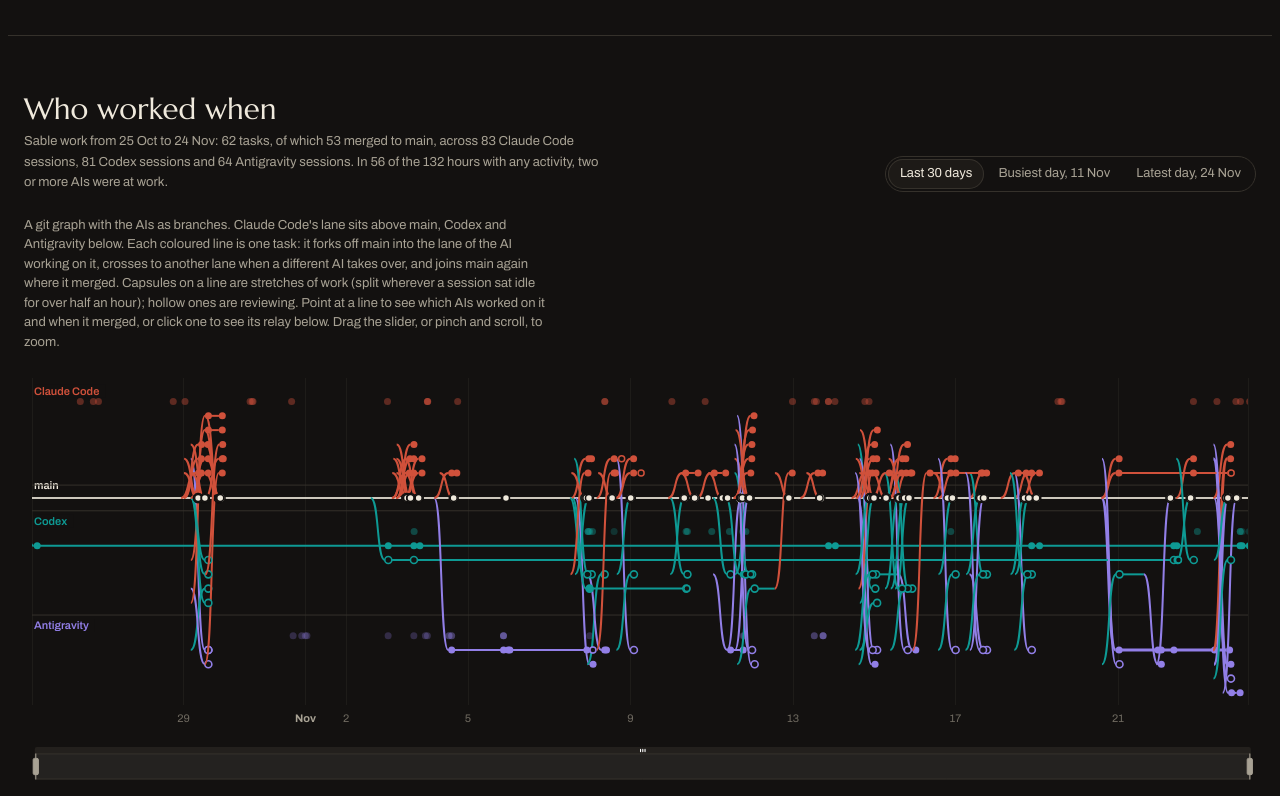
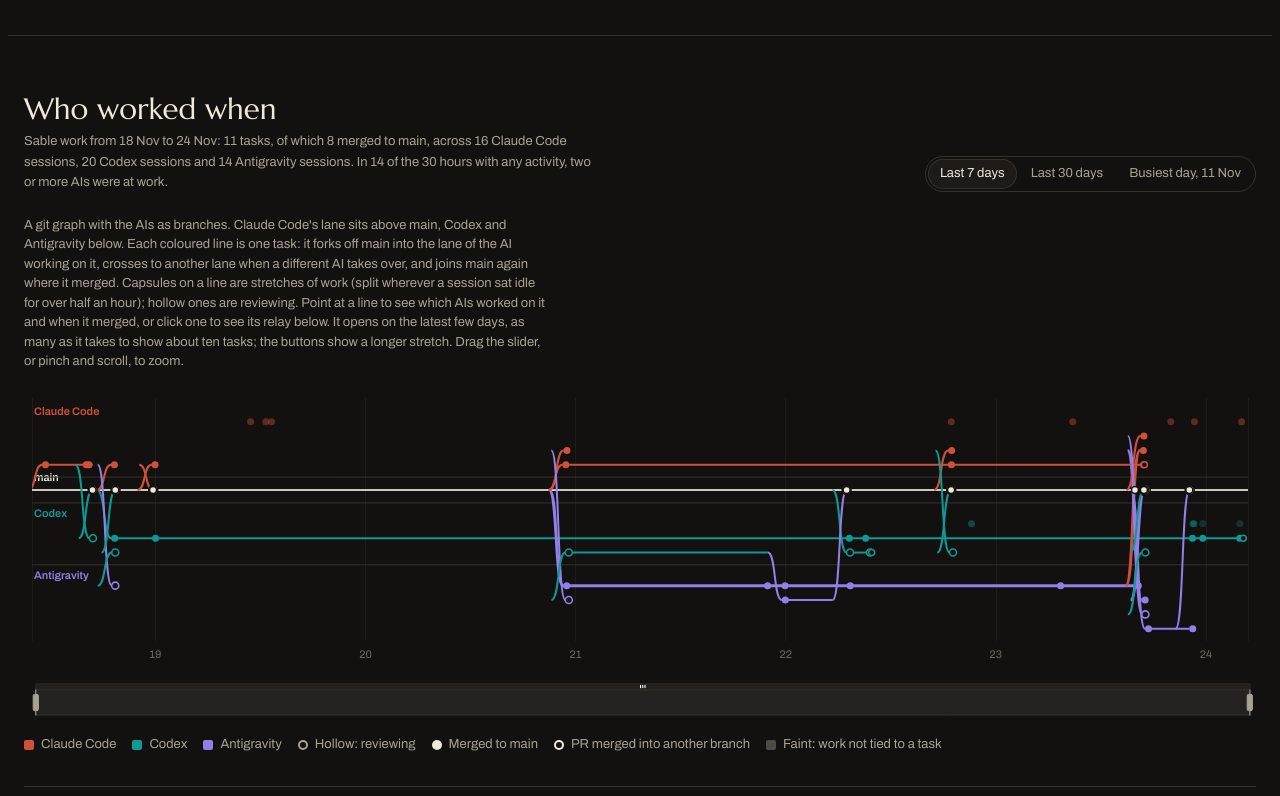
Before and after one commit to Pritesh1980/sable-ai-ledger, a plain HTML site: page ledger/index.html in a window 1280 px wide. Shown: the part 2020-2816 px from the top of the page. Drawn offline with nearby package versions, Linux system fonts and the light colour scheme; files whose address does not match are found by name.

Commit message:
ledger: timeline opens on enough recent days to show about ten tasks
Each period is redrawn on its own so lane depth fits it; buttons for 7 days, 30 days and the busiest day.

Co-Authored-By: Claude Opus 5.5 <noreply@anthropic.com>

```diff
--- a/ledger/index.html
+++ b/ledger/index.html
@@ -367,13 +367,13 @@ details.numbers[open] summary { margin-bottom: 10px; }
     <div class="spread-head">
       <div>
         <h2 id="timeline-h" tabindex="-1">Who worked when</h2>
-        <p id="tl-note">Sable work by Claude Code, Codex and Antigravity over the last 30 days.</p>
+        <p id="tl-note">Sable work by Claude Code, Codex and Antigravity.</p>
       </div>
       <div class="seg" role="group" aria-label="Period shown" id="tl-view"></div>
     </div>
     <div>
-      <p class="chart-note">A git graph with the AIs as branches. Claude Code's lane sits above main, Codex and Antigravity below. Each coloured line is one task: it forks off main into the lane of the AI working on it, crosses to another lane when a different AI takes over, and joins main again where it merged. Capsules on a line are stretches of work (split wherever a session sat idle for over half an hour); hollow ones are reviewing. Point at a line to see which AIs worked on it and when it merged, or click one to see its relay below. Drag the slider, or pinch and scroll, to zoom.</p>
-      <div class="chart" id="chart-timeline" style="height: 480px" role="img" aria-label="Every Claude Code, Codex and Antigravity session on Sable over the last 30 days, with merges to main"></div>
+      <p class="chart-note">A git graph with the AIs as branches. Claude Code's lane sits above main, Codex and Antigravity below. Each coloured line is one task: it forks off main into the lane of the AI working on it, crosses to another lane when a different AI takes over, and joins main again where it merged. Capsules on a line are stretches of work (split wherever a session sat idle for over half an hour); hollow ones are reviewing. Point at a line to see which AIs worked on it and when it merged, or click one to see its relay below. It opens on the latest few days, as many as it takes to show about ten tasks; the buttons show a longer stretch. Drag the slider, or pinch and scroll, to zoom.</p>
+      <div class="chart" id="chart-timeline" style="height: 480px" role="img" aria-label="Every Claude Code, Codex and Antigravity session on Sable, with merges to main"></div>
       <ul class="legend" id="tl-legend" style="margin-top: 10px"></ul>
     </div>
     <div class="relay" id="relay">
@@ -2203,28 +2203,24 @@ details.numbers[open] summary { margin-bottom: 10px; }
       return out.sort((a, b) => a.from - b.from);
     }
 
-    const all = stretches(calls);
-    const t0 = calls[0][iT], t1 = calls[calls.length - 1][iT];
-    const merges = (W.merges || []).filter((m) => m[0] >= t0 - 86400 && m[0] <= t1 + 86400);
-
-    const tasksSeen = new Map();
-    for (const s of all) for (const [k] of s.tasks) tasksSeen.set(k, Math.max(tasksSeen.get(k) || 0, s.to));
-    const order = [...tasksSeen].sort((a, b) => b[1] - a[1]).map(([k]) => k);
+    const tEnd = calls[calls.length - 1][iT];
+    const allMerges = W.merges || [];
     const mergesOf = (k) => {
       const name = W.tasks[k];
       const pr = name.match(/^PR #(\d+)$/);
       const sha = name.match(/^Commit (\w+)$/);
-      const found = pr ? merges.filter((m) => m[3] === +pr[1])
-        : sha ? merges.filter((m) => m[1].startsWith(sha[1]) || sha[1].startsWith(m[1])) : [];
+      const found = pr ? allMerges.filter((m) => m[3] === +pr[1])
+        : sha ? allMerges.filter((m) => m[1].startsWith(sha[1]) || sha[1].startsWith(m[1])) : [];
       // A PR merged into another branch never lands on main under its own number: use the PR's merge time.
       const t = info.get(name);
       if (pr && !found.length && t && t.shipped_at) return [[Math.round(Date.parse(t.shipped_at) / 1000), '', t.title, +pr[1], 'pr']];
       return found;
     };
-    // A task's stretches up to its merge; calls booked to it after the merge are counted, not drawn.
-    function partsOf(k) {
+    // A task's stretches up to its merge, from the given calls (every Sable call by default); calls booked to it
+    // after the merge are counted, not drawn.
+    function partsOf(k, rows) {
       const mk = mergesOf(k);
-      const every = stretches(calls.filter((r) => r[iTask] === k));
+      const every = stretches((rows || calls).filter((r) => r[iTask] === k));
       const cutoff = mk.length ? mk[mk.length - 1][0] + 3600 : Infinity;
       const parts = every.filter((p) => p.from <= cutoff);
       const later = sum(every.filter((p) => p.from > cutoff).map((p) => p.n));
@@ -2241,11 +2237,53 @@ details.numbers[open] summary { margin-bottom: 10px; }
       const verb = rev === n ? 'reviewed' : rev ? 'built and reviewed' : 'built';
       return TOOLS[i].name + ' ' + verb + ' in ' + ps.length + (ps.length === 1 ? ' stretch' : ' stretches') + ' (' + F.int(n) + ' calls)';
     });
+    // Every task seen in the 30 days, latest first, for the relay's picker.
+    const lastSeen = new Map();
+    for (const r of calls) if (r[iTask] >= 0) lastSeen.set(r[iTask], r[iT]);
+    const order = [...lastSeen].sort((x, y) => y[1] - x[1]).map(([k]) => k);
+
+    const dot = (fill, stroke) => {
+      const s = swatch(fill);
+      s.style.borderRadius = '50%';
+      if (stroke) { s.style.background = 'transparent'; s.style.boxShadow = 'inset 0 0 0 2px ' + stroke; }
+      return s;
+    };
+    const li = (...kids) => { const n = el('li'); n.append(...kids); return n; };
+
+    // ---- the graph, drawn for one period at a time so its lanes are only as deep as that period needs
+    const node = $('#chart-timeline');
+    const ROW_PX = narrow ? 13 : 14;
+    node.setAttribute('aria-label', 'Git graph of Sable work: each task forks from main into the lane of the AI that worked on it and joins main where it merged');
+    const chart = make('chart-timeline');
+    let lit = null, focused = false, branches = [];
+    const R = 14; // the horizontal reach of a curve between lanes, in pixels
+    const curve = (x1, y1, x2, y2, stroke, lineWidth, opacity) => ({
+      type: 'bezierCurve', silent: false,
+      shape: { x1, y1, x2, y2, cpx1: x1 + (x2 - x1) * 0.6, cpy1: y1, cpx2: x1 + (x2 - x1) * 0.4, cpy2: y2 },
+      style: { stroke, lineWidth, opacity, fill: null },
+    });
+    const capsule = (x1, x2, yy, color, hollow, opacity) => {
+      const w = Math.max(7, x2 - x1);
+      return { type: 'rect', shape: { x: x1, y: yy - 3.5, width: w, height: 7, r: 3.5 },
+        style: hollow ? { fill: BG, stroke: color, lineWidth: 1.6, opacity } : { fill: color, opacity } };
+    };
+    const branchData = () => branches.map((b, i) => ({ value: [ms(b.segs[0].from), ms(b.mergeAt || b.segs[b.segs.length - 1].to)], i }));
+
+    function draw(from, to) {
+      const win = calls.filter((r) => r[iT] >= from && r[iT] < to);
+      if (!win.length) return;
+      const all = stretches(win);
+      const t0 = win[0][iT], t1 = win[win.length - 1][iT];
+      const merges = allMerges.filter((m) => m[0] >= t0 - 86400 && m[0] <= t1 + 86400);
+
+      const tasksSeen = new Map();
+      for (const s of all) for (const [k] of s.tasks) tasksSeen.set(k, Math.max(tasksSeen.get(k) || 0, s.to));
+      const shown = [...tasksSeen].sort((x, y) => y[1] - x[1]).map(([k]) => k);
 
       // ---- branches: one per task, cut into segments wherever the work moves to another AI
-    const branches = [];
-    for (const k of order) {
-      const { parts, merges: mk } = partsOf(k);
+      branches = [];
+      for (const k of shown) {
+        const { parts, merges: mk } = partsOf(k, win);
         if (!parts.length) continue;
         const last = mk[mk.length - 1];
         const end = Math.max(...parts.map((p) => p.end));
@@ -2300,24 +2338,17 @@ details.numbers[open] summary { margin-bottom: 10px; }
 
       // The note: how much of the work overlapped.
       const hours = new Map();
-    for (const r of calls) {
+      for (const r of win) {
         const h = Math.floor(r[iT] / 3600);
         hours.set(h, (hours.get(h) || 0) | (1 << r[iTool]));
       }
       const sharedHours = [...hours.values()].filter((v) => v & (v - 1)).length;
       const perTool = TOOLS.map((_, i) => all.filter((s) => s.tool === i).length);
       const toMain = branches.filter((b) => b.merge && b.merge[4] !== 'pr').length;
-    $('#tl-note').textContent = 'Sable work from ' + F.day(isoDay(t0)) + ' to ' + F.day(isoDay(t1)) + ': '
+      $('#tl-note').textContent = 'Sable work ' + (isoDay(t0) === isoDay(t1) ? 'on ' + F.day(isoDay(t0)) : 'from ' + F.day(isoDay(t0)) + ' to ' + F.day(isoDay(t1))) + ': '
         + F.int(branches.length) + ' tasks, of which ' + toMain + ' merged to main, across '
         + listed(TOOLS.map((t, i) => perTool[i] ? F.int(perTool[i]) + ' ' + t.name + ' sessions' : null).filter(Boolean))
         + '. In ' + sharedHours + ' of the ' + hours.size + ' hours with any activity, two or more AIs were at work.';
-    const dot = (fill, stroke) => {
-      const s = swatch(fill);
-      s.style.borderRadius = '50%';
-      if (stroke) { s.style.background = 'transparent'; s.style.boxShadow = 'inset 0 0 0 2px ' + stroke; }
-      return s;
-    };
-    const li = (...kids) => { const n = el('li'); n.append(...kids); return n; };
       $('#tl-legend').replaceChildren(
         ...TOOLS.filter((_, i) => perTool[i]).map((t) => li(swatch(t.color), t.name)),
         li(dot(null, ASH), 'Hollow: reviewing'),
@@ -2326,26 +2357,7 @@ details.numbers[open] summary { margin-bottom: 10px; }
         (() => { const s = swatch(ASH); s.style.opacity = 0.4; return li(s, 'Faint: work not tied to a task'); })()
       );
 
-    // ---- the graph
-    const node = $('#chart-timeline');
-    const ROW_PX = narrow ? 13 : 14;
       node.style.height = Math.round(20 + ROWS * ROW_PX + 84) + 'px';
-    node.setAttribute('aria-label', 'Git graph of Sable work: each task forks from main into the lane of the AI that worked on it and joins main where it merged');
-    const chart = make('chart-timeline');
-    let lit = null, focused = false;
-    const R = 14; // the horizontal reach of a curve between lanes, in pixels
-    const curve = (x1, y1, x2, y2, stroke, lineWidth, opacity) => ({
-      type: 'bezierCurve', silent: false,
-      shape: { x1, y1, x2, y2, cpx1: x1 + (x2 - x1) * 0.6, cpy1: y1, cpx2: x1 + (x2 - x1) * 0.4, cpy2: y2 },
-      style: { stroke, lineWidth, opacity, fill: null },
-    });
-    const capsule = (x1, x2, yy, color, hollow, opacity) => {
-      const w = Math.max(7, x2 - x1);
-      return { type: 'rect', shape: { x: x1, y: yy - 3.5, width: w, height: 7, r: 3.5 },
-        style: hollow ? { fill: BG, stroke: color, lineWidth: 1.6, opacity } : { fill: color, opacity } };
-    };
-    const branchData = () => branches.map((b, i) => ({ value: [ms(b.segs[0].from), ms(b.mergeAt || b.segs[b.segs.length - 1].to)], i }));
-
       chart.setOption(Object.assign(base(), {
         animation: false,
         grid: { left: 8, right: 8, top: 14, bottom: 84 },
@@ -2365,7 +2377,7 @@ details.numbers[open] summary { margin-bottom: 10px; }
             if (p.seriesId !== 'branches') return '';
             const b = branches[p.data.i];
             const m = b.merge;
-          const end = !m ? 'Not merged in these 30 days'
+            const end = !m ? 'Not merged'
               : (m[4] === 'pr' ? 'PR merged into another branch ' : 'Merged to main ') + dayOf(m[0]) + ', ' + clock(m[0]);
             return '<b>Started ' + dayOf(b.parts[0].from) + ', ' + clock(b.parts[0].from) + '</b>'
               + sub(whoDid(b.parts).map(esc).join('<br>')) + sub(end) + sub('Click to see its relay below');
@@ -2461,7 +2473,9 @@ details.numbers[open] summary { margin-bottom: 10px; }
             },
           },
         ],
-    }));
+      }), true);
+      chart.resize();
+    }
 
     // ---- the relay for one task
     const relay = make('chart-relay');
@@ -2491,7 +2505,7 @@ details.numbers[open] summary { margin-bottom: 10px; }
       pick.value = String(k);
       $('#relay-title').textContent = 'Relay: task started ' + dayOf(parts[0].from) + ', ' + clock(parts[0].from);
       const last = ms_[ms_.length - 1];
-      const merged = !last ? ' It has no merge in these 30 days.'
+      const merged = !last ? ' It has not merged.'
         : (last[4] === 'pr' ? ' Its PR merged into another branch on ' : ' It merged to main on ') + dayOf(last[0]) + ' at ' + clock(last[0]) + '.';
       $('#relay-note').textContent = whoDid(parts).join('. ') + '.' + merged
         + (later ? ' ' + F.int(later) + ' later calls booked to it after the merge are left out.' : '')
@@ -2608,45 +2622,51 @@ details.numbers[open] summary { margin-bottom: 10px; }
     chart.getZr().on('click', (e) => { if (!e.target && focused) light(lit, false); });
     pick.addEventListener('change', () => { light(+pick.value, true); showRelay(+pick.value); });
 
-    // Default relay: the latest task more than one AI worked on.
+    // Default relay: the latest task more than one AI worked on, in the period first shown.
+    const pickFirst = () => {
       const multi = branches.find((b) => new Set(b.parts.map((p) => p.tool)).size > 1);
-    const first = multi ? multi.k : order[0];
+      return multi ? multi.k : branches.length ? branches[0].k : order[0];
+    };
+
+    // Periods. The first one shown counts back whole days from the latest activity until it holds enough
+    // tasks to read (fewer on a phone), so a busy spell shows a day or two and a quiet one shows more.
+    const dayStart = (s, back) => { const d = new Date(ms(s)); d.setHours(0, 0, 0, 0); d.setDate(d.getDate() - (back || 0)); return d.getTime() / 1000; };
+    const ENOUGH = narrow ? 6 : 10;
+    const tasksSince = (from) => new Set(calls.filter((r) => r[iT] >= from && r[iTask] >= 0).map((r) => r[iTask])).size;
+    let autoDays = 1;
+    while (autoDays < 30 && tasksSince(dayStart(tEnd, autoDays - 1)) < ENOUGH) autoDays += 1;
+    // The day with the most overlap between AIs.
+    const every = stretches(calls), overlap = new Map();
+    for (let i = 0; i < every.length; i += 1) {
+      for (let j = i + 1; j < every.length && every[j].from <= every[i].end; j += 1) {
+        if (every[j].tool !== every[i].tool) overlap.set(isoDay(every[j].from), (overlap.get(isoDay(every[j].from)) || 0) + Math.min(every[i].end, every[j].end) - every[j].from);
+      }
+    }
+    const busiest = [...overlap].sort((x, y) => y[1] - x[1])[0];
+    const autoFrom = dayStart(tEnd, autoDays - 1);
+    const views = [{ label: autoDays === 1 ? 'Latest day' : 'Last ' + autoDays + ' days', short: autoDays === 1 ? '1 day' : autoDays + ' days', from: autoFrom, to: Infinity }];
+    if (autoDays < 7) views.push({ label: 'Last 7 days', short: '7 days', from: dayStart(tEnd, 6), to: Infinity });
+    if (autoDays < 30) views.push({ label: 'Last 30 days', short: '30 days', from: -Infinity, to: Infinity });
+    if (busiest) {
+      const bFrom = new Date(busiest[0] + 'T00:00:00').getTime() / 1000;
+      if (bFrom < autoFrom) views.push({ label: 'Busiest day, ' + F.day(busiest[0]), short: 'Busiest', from: bFrom, to: dayStart(bFrom + 36 * 3600) });
+    }
+    const seg = $('#tl-view');
+    seg.replaceChildren(...views.map((v, i) => {
+      const b = el('button', null, narrow ? v.short : v.label);
+      b.type = 'button';
+      b.setAttribute('aria-pressed', i === 0);
+      b.addEventListener('click', () => {
+        seg.querySelectorAll('button').forEach((x) => x.setAttribute('aria-pressed', x === b));
+        draw(v.from, v.to);
+      });
+      return b;
+    }));
+
+    draw(views[0].from, views[0].to);
+    const first = pickFirst();
     if (first != null) { light(first, false); showRelay(first); }
     else $('#relay').hidden = true;
-
-    // Views: the whole month, the day with the most overlap between AIs, or the latest day.
-    const overlap = new Map();
-    for (let i = 0; i < all.length; i += 1) {
-      for (let j = i + 1; j < all.length && all[j].from <= all[i].end; j += 1) {
-        if (all[j].tool !== all[i].tool) overlap.set(isoDay(all[j].from), (overlap.get(isoDay(all[j].from)) || 0) + Math.min(all[i].end, all[j].end) - all[j].from);
-      }
-    }
-    const busiest = [...overlap].sort((a, b) => b[1] - a[1])[0];
-    const lastDay = isoDay(t1);
-    const showDay = (d) => {
-      const ss = all.filter((s) => isoDay(s.from) === d);
-      const a = Math.min(...ss.map((s) => s.from)), b = Math.max(...ss.map((s) => s.end));
-      chart.dispatchAction({ type: 'dataZoom', startValue: ms(a - 1800), endValue: ms(Math.max(b, a + 3 * 3600) + 1800) });
-    };
-    const views = {
-      all: () => chart.dispatchAction({ type: 'dataZoom', start: 0, end: 100 }),
-      busy: () => showDay(busiest[0]),
-      last: () => showDay(lastDay),
-    };
-    const seg = $('#tl-view');
-    const btn = (key, label) => {
-      const b = el('button', null, label);
-      b.type = 'button';
-      b.setAttribute('aria-pressed', key === 'all');
-      b.addEventListener('click', () => {
-        seg.querySelectorAll('button').forEach((x) => x.setAttribute('aria-pressed', x === b));
-        views[key]();
-      });
-      return b;
-    };
-    seg.replaceChildren(btn('all', narrow ? '30 days' : 'Last 30 days'),
-      ...(busiest ? [btn('busy', 'Busiest day, ' + F.day(busiest[0]))] : []),
-      ...(busiest && busiest[0] === lastDay ? [] : [btn('last', 'Latest day, ' + F.day(lastDay))]));
     $('#timeline').hidden = false;
     chart.resize();
     relay.resize();
```
Also changed, not shown: 1 other file. Lines whose indentation alone changed are shown as unchanged.
